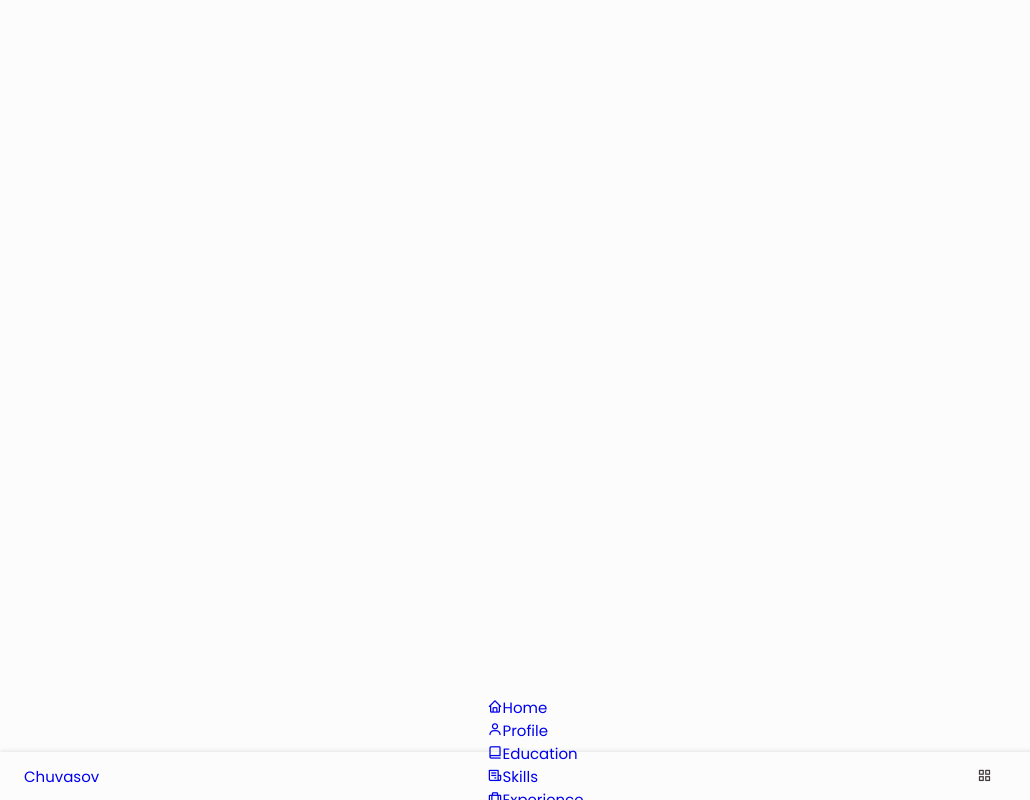
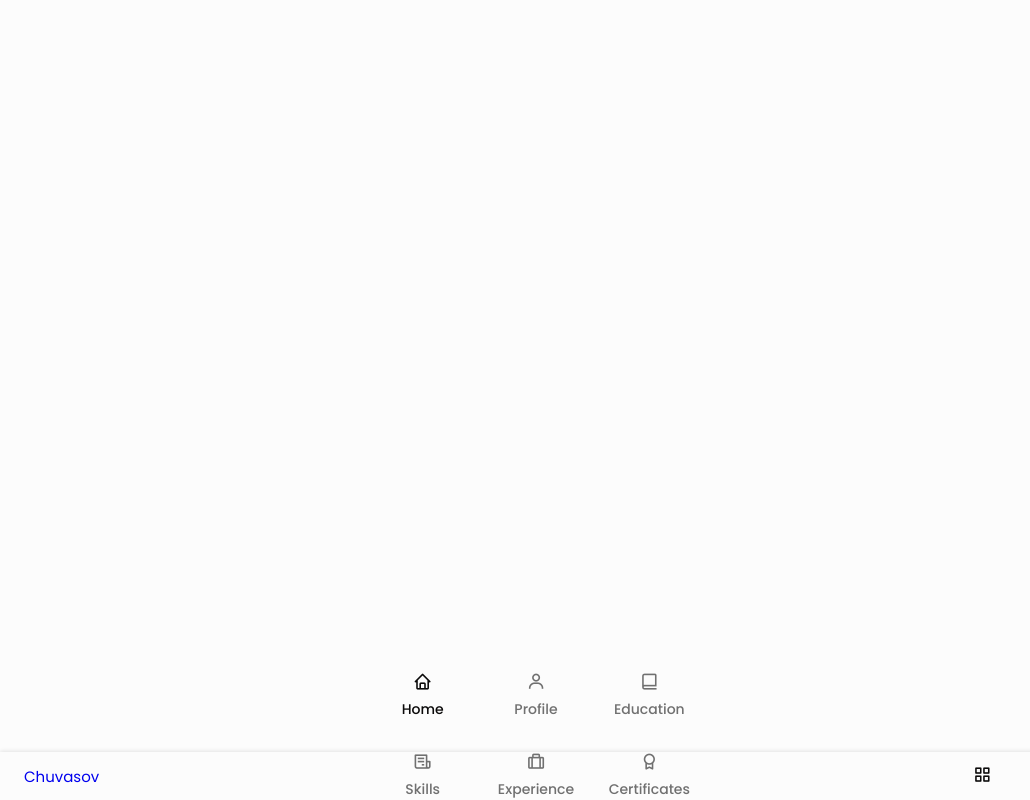
Before and after one commit to sergey87chuvasov/myResponsiveResumeCv, a plain HTML site: page index.html in a window 1280 px wide. Both pictures are taken after a click on the link "Home". Shown: the whole page, without its empty margins (0-1030 px from the left). Drawn offline with nearby package versions, Linux system fonts and the light colour scheme.

Commit message:
added Header and menu - 2 part

```diff
--- a/css/style.css
+++ b/css/style.css
@@ -118,7 +118,7 @@ img {
 @media screen and (max-width: 968px) {
   .nav__menu {
     position: fixed;
-    bottom: var(--header-height);
+    bottom: -100%;
     left: 0;
     width: 100%;
     padding: 2rem 1.5rem;
@@ -126,6 +126,52 @@ img {
     box-shadow: 0 1px 4px rgba(0, 0, 0, 0.1);
     border-radius: 1rem 1rem 0 0;
     z-index: var(--z-fixed);
-    transition: 0.3;
+    transition: 0.3s;
   }
 }
+
+.nav__toggle,
+.nav__toggle {
+  color: var(--title-color);
+  font-weight: var(--font-medium);
+}
+
+.nav__toggle {
+  font-size: 1.2rem;
+  cursor: pointer;
+}
+
+.nav__item {
+  text-align: center;
+}
+
+.nav__list {
+  display: grid;
+  grid-template-columns: repeat(3, 1fr);
+  gap: 2rem;
+}
+
+.nav__link {
+  display: flex;
+  flex-direction: column;
+  font-size: var(--small-font-size);
+  color: var(--text-color-light);
+  font-weight: var(--font-medium);
+}
+
+.nav__link:hover {
+  color: var(--title-color);
+}
+
+.nav__icon {
+  font-size: 1.2rem;
+  margin-bottom: var(--mb-1);
+}
+
+.show-menu {
+  bottom: var(--header-height);
+}
+
+.active-link {
+  color: var(--title-color);
+}
--- a/index.html
+++ b/index.html
@@ -10,45 +10,45 @@
 </head>
 <body>
 
-  <header id="header" class="l-header">
+  <hea nav__iconder id="header" class="l-header">
     <nav class="nav bd-container">
       <a href="#" class="nav__logo">Chuvasov</a>
 
       <div class="nav__menu" id="nav-menu">
         <ul class="nav__list">
           <li class="nav__item">
-            <a href="#home" class="nav__link">
-              <i class='bx bx-home'></i>Home
+            <a href="#home" class="nav__link active-link">
+              <i class='bx bx-home nav__icon'></i>Home
             </a>
           </li>
            <li class="nav__item">
             <a href="#profile" class="nav__link">
-              <i class='bx bx-user'></i>Profile
+              <i class='bx bx-user nav__icon'></i>Profile
             </a>
           </li>
            <li class="nav__item">
             <a href="#education" class="nav__link">
-              <i class='bx bx-book-alt'></i>Education
+              <i class='bx bx-book-alt nav__icon'></i>Education
             </a>
           </li>
            <li class="nav__item">
             <a href="#skills" class="nav__link">
-              <i class='bx bx-receipt'></i>Skills
+              <i class='bx bx-receipt nav__icon'></i>Skills
             </a>
           </li>
            <li class="nav__item">
             <a href="#experience" class="nav__link">
-              <i class='bx bx-briefcase-alt'></i>Experience
+              <i class='bx bx-briefcase-alt nav__icon'></i>Experience
             </a>
           </li>
            <li class="nav__item">
             <a href="#certificates" class="nav__link">
-              <i class='bx bx-award'></i>Certificates
+              <i class='bx bx-award nav__icon'></i>Certificates
             </a>
           </li>
            <li class="nav__item">
             <a href="#references" class="nav__link">
-              <i class='bx bx-link-external'></i>References
+              <i class='bx bx-link-external nav__icon'></i>References
             </a>
           </li>
         </ul>
@@ -58,7 +58,7 @@
         <i class='bx bx-grid-alt'></i>
       </div>
     </nav>
-  </header>
+  </hea>
 
   <main class="l-main bd-container"></main>
 
--- a/js/main.js
+++ b/js/main.js
@@ -0,0 +1,42 @@
+const showMenu = (toggleId, navId) => {
+  const toggle = document.getElementById(toggleId),
+    nav = document.getElementById(navId);
+
+  if (toggle && nav) {
+    toggle.addEventListener('click', () => {
+      nav.classList.toggle('show-menu');
+    });
+  }
+};
+showMenu('nav-toggle', 'nav-menu');
+
+const navLink = document.querySelectorAll('.nav__link');
+
+function linkAction() {
+  const navMenu = document.getElementById('nav-menu');
+  navMenu.classList.remove('show-menu');
+}
+navLink.forEach((n) => n.addEventListener('click', linkAction));
+
+const sections = document.querySelectorAll('section[id]');
+
+function scrollActive() {
+  const scrollY = window.pageYOffset;
+
+  sections.forEach((current) => {
+    const sectionHeight = current.offsetHeight;
+    const sectionTop = current.offsetTop - 50;
+    sectionId = current.getAttribute('id');
+
+    if (scrollY > sectionTop && scrollY <= sectionTop + sectionHeight) {
+      document
+        .querySelector('.nav__menu a[href*=' + sectionId + ']')
+        .classList.add('active-link');
+    } else {
+      document
+        .querySelector('.nav__menu a[href*=' + sectionId + ']')
+        .classList.remove('active-link');
+    }
+  });
+}
+window.addEventListener('scroll', scrollActive);
```
